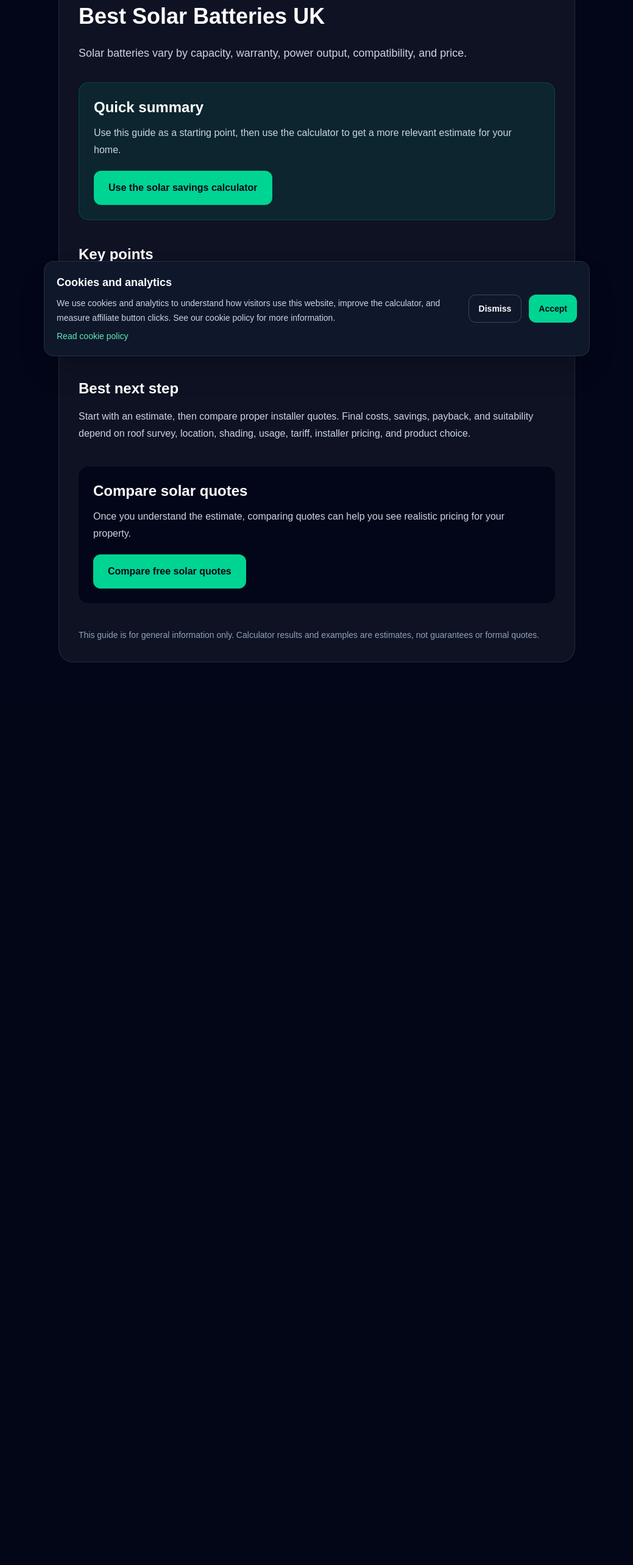
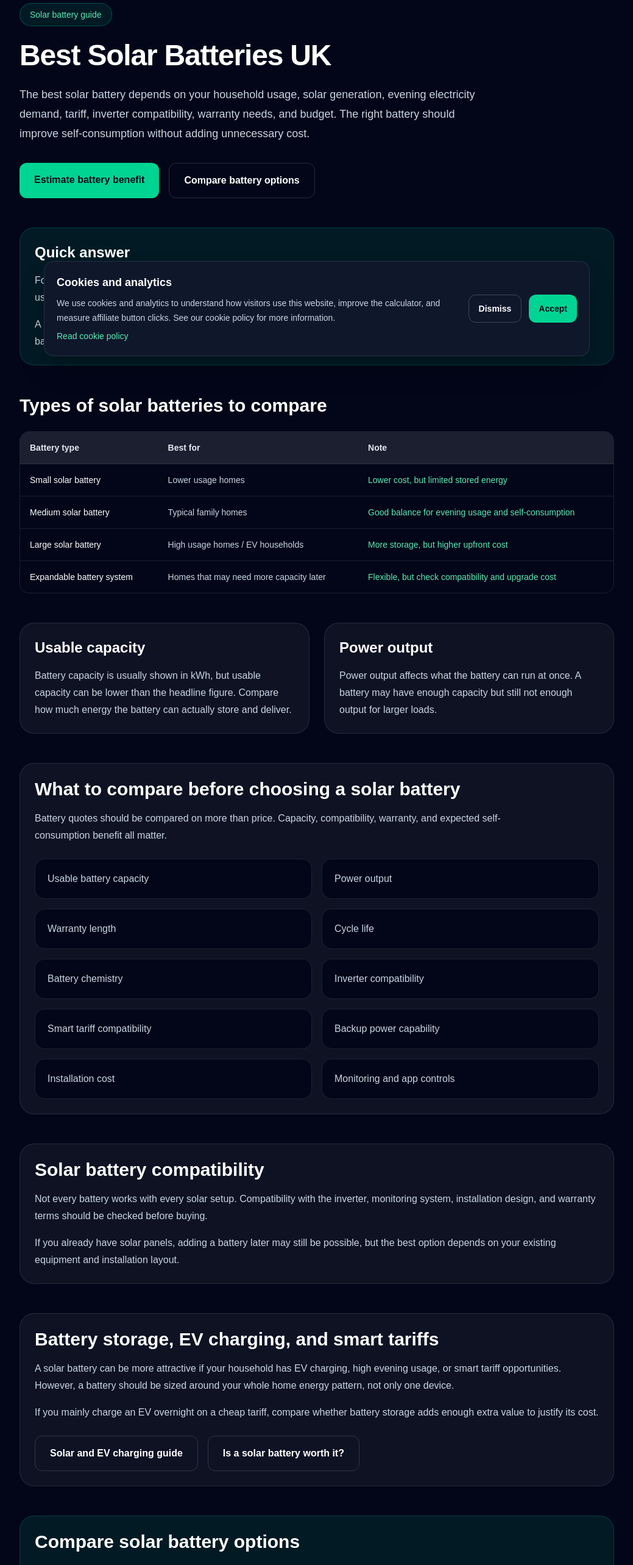
Before and after one commit to 786infinite/solar-savings-calculator-uk, a Next.js app: page /best-solar-batteries-uk in a window 1280 px wide. Shown: the part 200-2766 px from the top of the page at 61% size, without its empty margins (120-1159 px from the left). Before the commit the page ends 1350 px from the top, so only its background shows below. Built offline with nearby package versions, Linux system fonts and the light colour scheme.

Commit message:
Improve solar batteries guide

```diff
--- a/app/best-solar-batteries-uk/page.tsx
+++ b/app/best-solar-batteries-uk/page.tsx
@@ -1,82 +1,307 @@
-export default function GuidePage() {
-  const title = "Best Solar Batteries UK";
-  const intro = "Solar batteries vary by capacity, warranty, power output, compatibility, and price.";
-  const bullets = [
-  "Battery capacity should match household usage.",
-  "Power output matters if you want to run larger loads.",
-  "Compatibility with your inverter and solar system is important.",
-  "Compare battery cost against expected savings before buying."
+import SiteShell from "@/components/SiteShell";
+
+const batteryTypes = [
+  {
+    type: "Small solar battery",
+    bestFor: "Lower usage homes",
+    note: "Lower cost, but limited stored energy",
+  },
+  {
+    type: "Medium solar battery",
+    bestFor: "Typical family homes",
+    note: "Good balance for evening usage and self-consumption",
+  },
+  {
+    type: "Large solar battery",
+    bestFor: "High usage homes / EV households",
+    note: "More storage, but higher upfront cost",
+  },
+  {
+    type: "Expandable battery system",
+    bestFor: "Homes that may need more capacity later",
+    note: "Flexible, but check compatibility and upgrade cost",
+  },
 ];
 
+const buyingFactors = [
+  "Usable battery capacity",
+  "Power output",
+  "Warranty length",
+  "Cycle life",
+  "Battery chemistry",
+  "Inverter compatibility",
+  "Smart tariff compatibility",
+  "Backup power capability",
+  "Installation cost",
+  "Monitoring and app controls",
+];
+
+const faqs = [
+  {
+    question: "What is the best solar battery in the UK?",
+    answer:
+      "The best solar battery depends on your electricity usage, solar generation, evening demand, inverter compatibility, budget, warranty needs, and whether you want backup or smart tariff features.",
+  },
+  {
+    question: "What size solar battery do I need?",
+    answer:
+      "The right size depends on how much surplus solar electricity you generate and how much electricity you use when the sun is not shining. Bigger is not always better if the battery is not used efficiently.",
+  },
+  {
+    question: "Are solar batteries worth it?",
+    answer:
+      "A solar battery can be worth it if it helps you use more of your own solar electricity. It is usually more attractive for homes with evening usage, low daytime usage, EV charging, or smart tariff interest.",
+  },
+  {
+    question: "Can I add a battery to existing solar panels?",
+    answer:
+      "Often yes, but compatibility matters. You should check your inverter, system design, available space, warranty implications, and installation cost before adding a battery.",
+  },
+];
+
+export default function BestSolarBatteriesUKPage() {
   return (
+    <SiteShell>
       <main className="min-h-screen bg-slate-950 text-white">
-      <section className="mx-auto max-w-4xl px-6 py-16">
+        <article className="mx-auto max-w-5xl px-6 py-16">
           <a href="/" className="text-sm font-medium text-emerald-300 hover:text-emerald-200">
             ← Back to homepage
           </a>
 
-        <article className="mt-8 rounded-3xl border border-white/10 bg-white/5 p-8">
-          <p className="mb-4 inline-flex rounded-full border border-emerald-400/30 bg-emerald-400/10 px-4 py-2 text-sm font-medium text-emerald-300">
-            UK solar guide
+          <header className="mt-8">
+            <p className="inline-flex rounded-full border border-emerald-400/30 bg-emerald-400/10 px-4 py-2 text-sm font-medium text-emerald-300">
+              Solar battery guide
             </p>
 
-          <h1 className="text-4xl font-bold">{title}</h1>
+            <h1 className="mt-6 max-w-4xl text-4xl font-bold tracking-tight sm:text-5xl">
+              Best Solar Batteries UK
+            </h1>
 
-          <p className="mt-6 text-lg leading-8 text-slate-300">{intro}</p>
+            <p className="mt-6 max-w-3xl text-lg leading-8 text-slate-300">
+              The best solar battery depends on your household usage, solar
+              generation, evening electricity demand, tariff, inverter
+              compatibility, warranty needs, and budget. The right battery
+              should improve self-consumption without adding unnecessary cost.
+            </p>
 
-          <div className="mt-8 rounded-2xl border border-emerald-400/20 bg-emerald-400/10 p-6">
-            <h2 className="text-2xl font-semibold">Quick summary</h2>
-            <p className="mt-3 leading-7 text-slate-300">
-              Use this guide as a starting point, then use the calculator to get
-              a more relevant estimate for your home.
+            <div className="mt-8 flex flex-col gap-4 sm:flex-row">
+              <a
+                href="/solar-savings-calculator"
+                className="rounded-xl bg-emerald-400 px-6 py-4 text-center font-semibold text-slate-950 hover:bg-emerald-300"
+              >
+                Estimate battery benefit
+              </a>
+
+              <a
+                href="/go/solar-battery"
+                className="rounded-xl border border-white/15 px-6 py-4 text-center font-semibold text-white hover:bg-white/10"
+              >
+                Compare battery options
+              </a>
+            </div>
+          </header>
+
+          <section className="mt-12 rounded-3xl border border-emerald-400/20 bg-emerald-400/10 p-6">
+            <h2 className="text-2xl font-bold">Quick answer</h2>
+
+            <p className="mt-4 leading-7 text-slate-300">
+              For most homes, the best solar battery is not simply the largest
+              one. It is the battery that matches your solar generation, evening
+              usage, inverter setup, and budget.
             </p>
+
+            <p className="mt-4 leading-7 text-slate-300">
+              A battery can help you store unused solar electricity for later,
+              but it adds upfront cost. Always compare solar-only and
+              solar-plus-battery quotes before deciding.
+            </p>
+          </section>
+
+          <section className="mt-12">
+            <h2 className="text-3xl font-bold">
+              Types of solar batteries to compare
+            </h2>
+
+            <div className="mt-6 overflow-hidden rounded-2xl border border-white/10">
+              <table className="w-full border-collapse text-left text-sm">
+                <thead className="bg-white/10 text-slate-200">
+                  <tr>
+                    <th className="p-4 font-semibold">Battery type</th>
+                    <th className="p-4 font-semibold">Best for</th>
+                    <th className="p-4 font-semibold">Note</th>
+                  </tr>
+                </thead>
+                <tbody>
+                  {batteryTypes.map((row) => (
+                    <tr key={row.type} className="border-t border-white/10">
+                      <td className="p-4 font-medium text-white">
+                        {row.type}
+                      </td>
+                      <td className="p-4 text-slate-300">{row.bestFor}</td>
+                      <td className="p-4 text-emerald-300">{row.note}</td>
+                    </tr>
+                  ))}
+                </tbody>
+              </table>
+            </div>
+          </section>
+
+          <section className="mt-12 grid gap-6 md:grid-cols-2">
+            <div className="rounded-3xl border border-white/10 bg-white/5 p-6">
+              <h2 className="text-2xl font-bold">Usable capacity</h2>
+
+              <p className="mt-4 leading-7 text-slate-300">
+                Battery capacity is usually shown in kWh, but usable capacity
+                can be lower than the headline figure. Compare how much energy
+                the battery can actually store and deliver.
+              </p>
+            </div>
+
+            <div className="rounded-3xl border border-white/10 bg-white/5 p-6">
+              <h2 className="text-2xl font-bold">Power output</h2>
+
+              <p className="mt-4 leading-7 text-slate-300">
+                Power output affects what the battery can run at once. A battery
+                may have enough capacity but still not enough output for larger
+                loads.
+              </p>
+            </div>
+          </section>
+
+          <section className="mt-12 rounded-3xl border border-white/10 bg-white/5 p-6">
+            <h2 className="text-3xl font-bold">
+              What to compare before choosing a solar battery
+            </h2>
+
+            <p className="mt-4 max-w-3xl leading-7 text-slate-300">
+              Battery quotes should be compared on more than price. Capacity,
+              compatibility, warranty, and expected self-consumption benefit all
+              matter.
+            </p>
+
+            <div className="mt-6 grid gap-4 md:grid-cols-2">
+              {buyingFactors.map((factor) => (
+                <div
+                  key={factor}
+                  className="rounded-2xl border border-white/10 bg-slate-950 p-5"
+                >
+                  <p className="text-slate-300">{factor}</p>
+                </div>
+              ))}
+            </div>
+          </section>
+
+          <section className="mt-12 rounded-3xl border border-white/10 bg-white/5 p-6">
+            <h2 className="text-3xl font-bold">
+              Solar battery compatibility
+            </h2>
+
+            <p className="mt-4 leading-7 text-slate-300">
+              Not every battery works with every solar setup. Compatibility with
+              the inverter, monitoring system, installation design, and warranty
+              terms should be checked before buying.
+            </p>
+
+            <p className="mt-4 leading-7 text-slate-300">
+              If you already have solar panels, adding a battery later may still
+              be possible, but the best option depends on your existing
+              equipment and installation layout.
+            </p>
+          </section>
+
+          <section className="mt-12 rounded-3xl border border-white/10 bg-white/5 p-6">
+            <h2 className="text-3xl font-bold">
+              Battery storage, EV charging, and smart tariffs
+            </h2>
+
+            <p className="mt-4 leading-7 text-slate-300">
+              A solar battery can be more attractive if your household has EV
+              charging, high evening usage, or smart tariff opportunities.
+              However, a battery should be sized around your whole home energy
+              pattern, not only one device.
+            </p>
+
+            <p className="mt-4 leading-7 text-slate-300">
+              If you mainly charge an EV overnight on a cheap tariff, compare
+              whether battery storage adds enough extra value to justify its
+              cost.
+            </p>
+
+            <div className="mt-6 flex flex-col gap-4 sm:flex-row">
+              <a
+                href="/solar-panels-and-ev-charging"
+                className="rounded-xl border border-white/15 px-6 py-4 text-center font-semibold text-white hover:bg-white/10"
+              >
+                Solar and EV charging guide
+              </a>
+
+              <a
+                href="/solar-battery-worth-it"
+                className="rounded-xl border border-white/15 px-6 py-4 text-center font-semibold text-white hover:bg-white/10"
+              >
+                Is a solar battery worth it?
+              </a>
+            </div>
+          </section>
+
+          <section className="mt-12 rounded-3xl border border-emerald-400/20 bg-emerald-400/10 p-6">
+            <h2 className="text-3xl font-bold">
+              Compare solar battery options
+            </h2>
+
+            <p className="mt-4 max-w-3xl leading-7 text-slate-300">
+              This section will later link to approved solar battery partners,
+              quote partners, or product affiliates.
+            </p>
+
+            <div className="mt-6 flex flex-col gap-4 sm:flex-row">
+              <a
+                href="/go/solar-battery"
+                className="rounded-xl bg-emerald-400 px-6 py-4 text-center font-semibold text-slate-950 hover:bg-emerald-300"
+              >
+                Compare battery options
+              </a>
 
               <a
                 href="/solar-savings-calculator"
-              className="mt-5 inline-flex rounded-xl bg-emerald-400 px-6 py-4 font-semibold text-slate-950 hover:bg-emerald-300"
+                className="rounded-xl border border-white/15 px-6 py-4 text-center font-semibold text-white hover:bg-white/10"
               >
-              Use the solar savings calculator
+                Estimate savings first
               </a>
             </div>
+          </section>
 
-          <h2 className="mt-10 text-2xl font-semibold">Key points</h2>
+          <section className="mt-12">
+            <h2 className="text-3xl font-bold">Frequently asked questions</h2>
 
-          <ul className="mt-4 list-disc space-y-3 pl-6 text-slate-300">
-            {bullets.map((item) => (
-              <li key={item}>{item}</li>
+            <div className="mt-6 space-y-4">
+              {faqs.map((faq) => (
+                <div
+                  key={faq.question}
+                  className="rounded-2xl border border-white/10 bg-white/5 p-6"
+                >
+                  <h3 className="text-xl font-semibold">{faq.question}</h3>
+                  <p className="mt-3 leading-7 text-slate-300">
+                    {faq.answer}
+                  </p>
+                </div>
               ))}
-          </ul>
+            </div>
+          </section>
 
-          <h2 className="mt-10 text-2xl font-semibold">Best next step</h2>
+          <section className="mt-12 rounded-2xl border border-white/10 bg-slate-900 p-6">
+            <h2 className="text-2xl font-bold">Important note</h2>
 
-          <p className="mt-4 leading-7 text-slate-300">
-            Start with an estimate, then compare proper installer quotes. Final
-            costs, savings, payback, and suitability depend on roof survey,
-            location, shading, usage, tariff, installer pricing, and product
-            choice.
+            <p className="mt-4 text-sm leading-6 text-slate-400">
+              This guide is for general information only. Solar battery
+              suitability, savings, payback, compatibility, and performance
+              depend on household usage, solar generation, tariff, export rate,
+              battery size, inverter setup, installation design, product choice,
+              and future energy prices.
             </p>
-
-          <div className="mt-10 rounded-2xl bg-slate-950 p-6">
-            <h2 className="text-2xl font-semibold">Compare solar quotes</h2>
-            <p className="mt-3 leading-7 text-slate-300">
-              Once you understand the estimate, comparing quotes can help you see
-              realistic pricing for your property.
-            </p>
-
-            <a
-              href="/go/solar-quotes"
-              className="mt-5 inline-flex rounded-xl bg-emerald-400 px-6 py-4 font-semibold text-slate-950 hover:bg-emerald-300"
-            >
-              Compare free solar quotes
-            </a>
-          </div>
-
-          <p className="mt-10 text-sm leading-6 text-slate-400">
-            This guide is for general information only. Calculator results and
-            examples are estimates, not guarantees or formal quotes.
-          </p>
+          </section>
         </article>
-      </section>
       </main>
+    </SiteShell>
   );
 }
```
Lines whose indentation alone changed are shown as unchanged.
